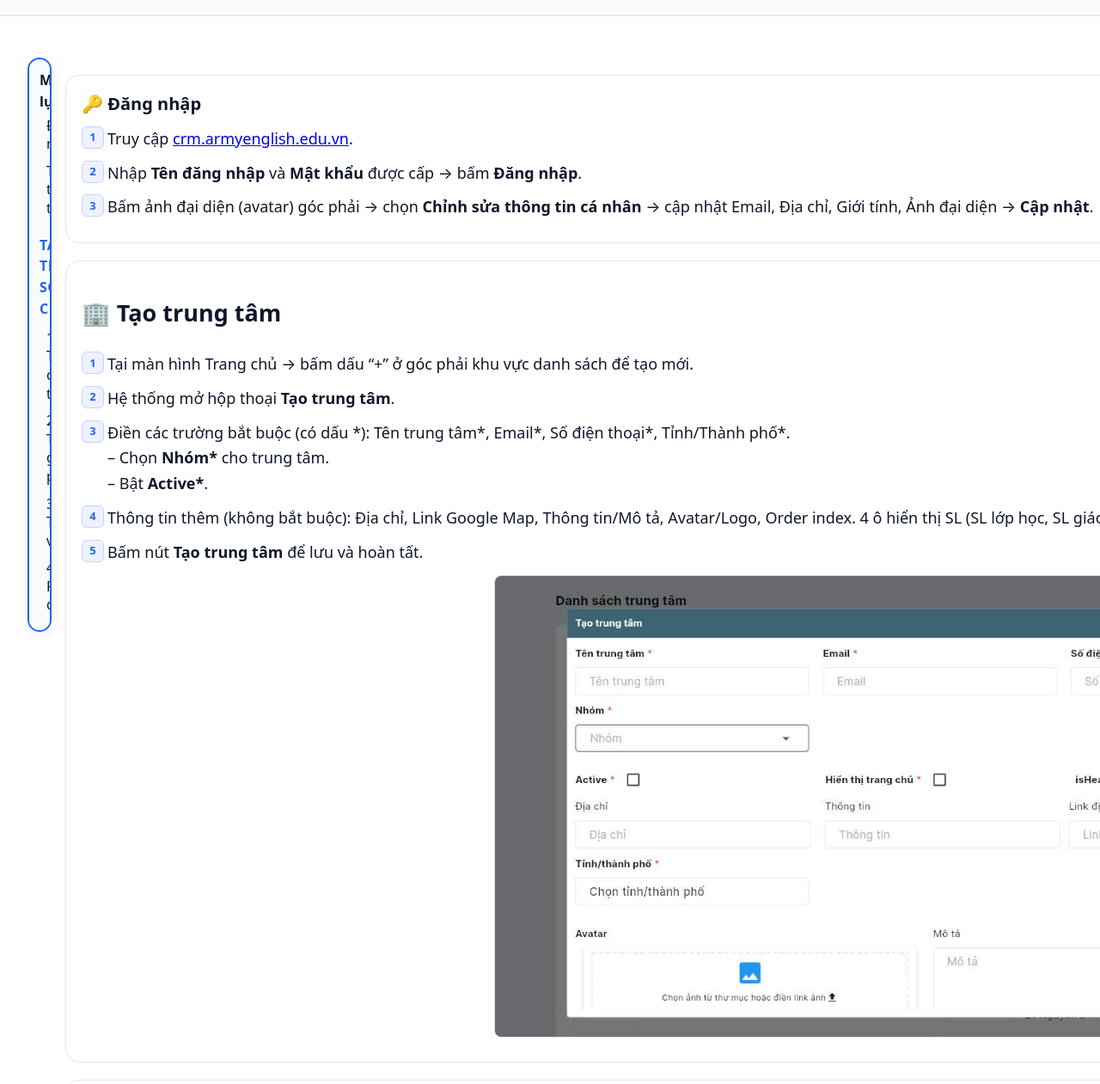
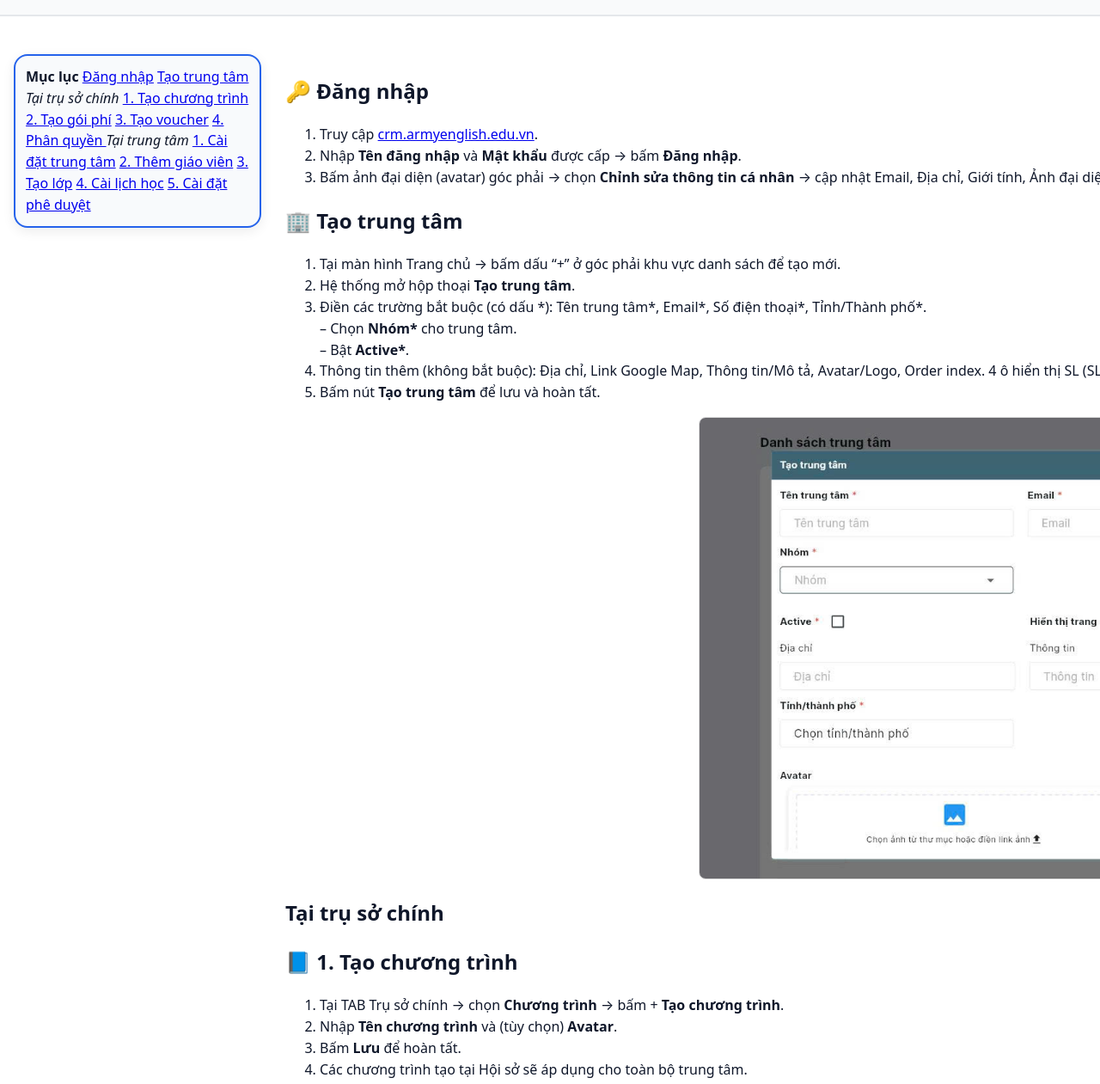
Before and after one commit to phamquynhliu/huongdanCRMchohoiso, a plain HTML site: page index.html in a window 1280 px wide. Shown: the part 77-1338 px from the top of the page at 86% size. Drawn offline with Linux system fonts and the light colour scheme.

Commit message:
Update index.html

```diff
--- a/index.html
+++ b/index.html
@@ -30,75 +30,31 @@
     display:flex; gap:16px;
   }
 
-  /* TOC (desktop sticky, mobile sẽ tắt sticky ở media query) */
-  .toc{
-    position:sticky; top:140px; align-self:flex-start; width:260px;
-    border:2px solid var(--accent); border-radius:var(--radius); padding:12px;
-    background:#f8fafc; font-size:16px; height:max-content; max-height:80vh;
-    overflow-y:auto; box-shadow:0 4px 14px rgba(0,0,0,0.08); z-index:10;
-  }
-  .toc a{display:block;padding:5px 8px;border-radius:6px;color:inherit;text-decoration:none;font-size:16px;line-height:1.35}
-  .toc a:hover{background:#eaf2ff}
-  .toc em{display:block;margin:14px 0 6px;color:var(--accent);font-style:normal;font-weight:700;font-size:16px;text-transform:uppercase;letter-spacing:.5px}
-  .toc a.active{background:#dbeafe;font-weight:700}
+/* Thay thế block .toc hiện tại bằng: */
+.toc{
+  position: fixed;      /* was: sticky */
+  left: 16px;
+  top: 140px;           /* điều chỉnh 80–140 tùy header */
+  width: 260px;
+  border: 2px solid var(--accent);
+  border-radius: var(--radius);
+  padding: 12px;
+  background:#f8fafc;
+  font-size:16px;
+  max-height: calc(100vh - 160px);
+  overflow:auto;
+  box-shadow:0 4px 14px rgba(0,0,0,.08);
+  z-index: 1001;        /* > header */
+}
+/* Vì .toc fixed, nhường chỗ trong layout: */
+.content{ margin-left: 300px; }  /* khớp width + khoảng hở */
 
-/* Nội dung to hơn chút nữa, KHÔNG ảnh hưởng H1/H2 */
-.content{
-  flex: 1;
-  margin-left: 0;
-  font-size: 18px;     /* ↑ trước là 17px */
-  line-height: 1.75;   /* ↑ nhẹ cho dễ đọc */
+/* Mobile giữ TOC thường */
+@media (max-width:960px){
+  .toc{ position: static; width:auto; left:auto; top:auto; z-index:auto; max-height:none; }
+  .content{ margin-left: 0; }
 }
 
-/* Khối nội dung */
-.guide-block{
-  background:#fff;
-  border:1px solid #e5e7eb;
-  border-radius:var(--radius);
-  padding:16px 18px;   /* ↑ padding nhẹ cho thoáng */
-  margin:20px 0;
-  scroll-margin-top:80px;
-  line-height:1.65;
-}
-.guide-block h2{margin:0 0 10px;font-size:20px} /* giữ nguyên, không tăng heading */
-
-/* Bước: theo cỡ .content */
-.steps{counter-reset:step;list-style:none;padding-left:0;margin:0}
-.steps li{
-  counter-increment:step;
-  margin:10px 0;
-  position:relative;
-  padding-left:30px;
-  line-height:1.65;
-  font-size:1em;       /* theo .content */
-}
-.steps li::before{
-  content:counter(step);
-  position:absolute;left:0;top:0;
-  width:24px;height:24px;    /* ↑ nhẹ để cân đối với chữ lớn hơn */
-  border-radius:6px;
-  background:#eef2ff;display:grid;place-items:center;
-  font-weight:700;color:var(--accent);
-  border:1px solid #c7d2fe;font-size:13px;
-}
-.steps li.note-step{counter-increment:none;}
-.steps li.note-step::before{content:none;}
-
-/* Ghi chú */
-.note{
-  font-size:.97em;     /* ↑ nhẹ so với .95em */
-  color:var(--muted);
-  margin:4px 0 0;
-  font-style:italic;
-  line-height:1.55;
-  display:block;
-  padding-left:30px;
-}
-
-/* Mobile: giữ vừa mắt */
-@media (max-width:960px){
-  .content{ font-size:16px; line-height:1.65; }
-}
 
   /* === MEDIA LAYOUT: ảnh xuống 1 dòng, rộng 80% (desktop) === */
   .media-row{display:block;}                 /* không chia 2 cột nữa */
```
